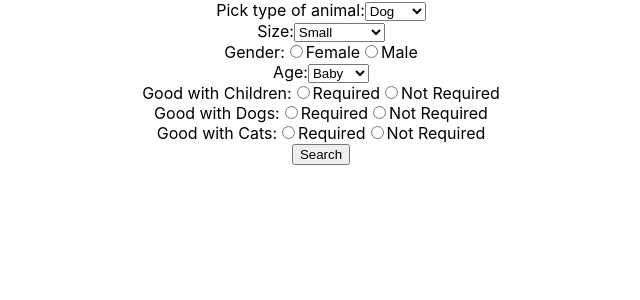
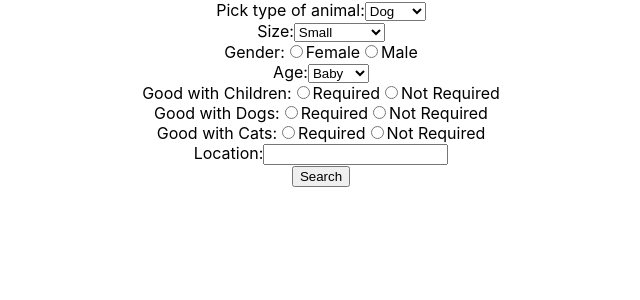
Before and after one commit to anjelicasilva/adopt-me, a React (Create React App) app in the folder frontend/: page / in a window 1280 px wide. Shown: the top 300 px of the page, without its empty margins (319-959 px from the left). Built offline with nearby package versions, Linux system fonts and the light colour scheme.

Commit message:
Filter by location in search form

```diff
--- a/frontend/src/searchForm.jsx
+++ b/frontend/src/searchForm.jsx
@@ -164,6 +164,17 @@ class SearchForm extends React.Component {
                     </label>
                     <br></br>
                     <label>
+                        Location:
+                    </label>
+                    <label>
+                        <input
+                            type="text"
+                            name="selectedLocation"
+                            onChange={this.handleChange}
+                        />
+                    </label>
+                    <br></br>
+                    <label>
                     <input type="submit" value="Search" onClick={this.handleSubmit}></input>
                     </label>
                 </form>
```
